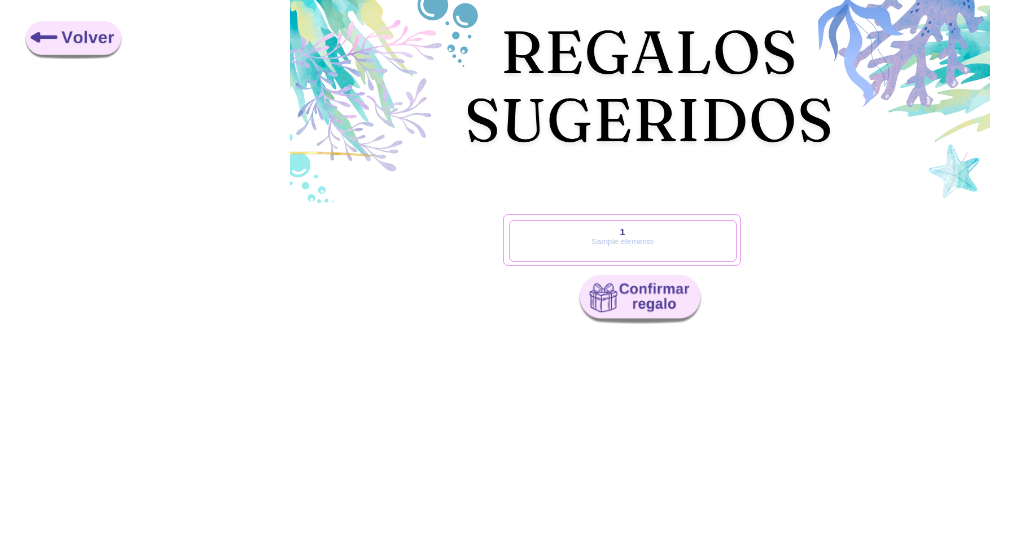
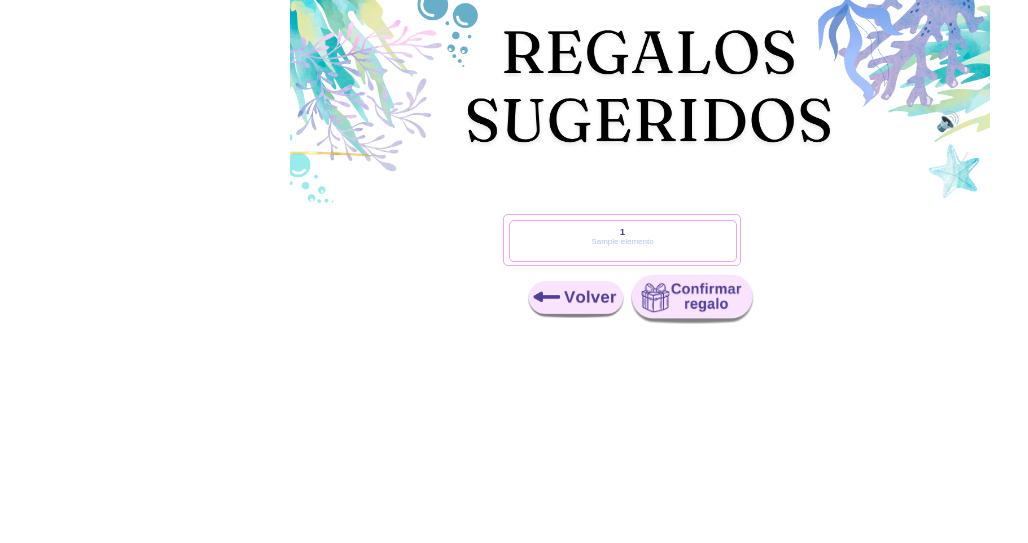
Before and after one commit to AlbertSayos/babyshower, a Flask app: template templates/regalos.html in a window 1280 px wide. Shown: the top 543 px of the page, without its empty margins (0-1028 px from the left). Run offline with Flask 3, Linux system fonts and the light colour scheme; the template is opened without the code that fills it: most values are stand-ins (such as "Sample title", 1, 10 or a date in 2020).

Commit message:
musica y css

```diff
--- a/static/css/style.css
+++ b/static/css/style.css
@@ -184,6 +184,7 @@ body, html {
 .musica{
   width: 100%;
   max-width: 700px;
+  top: 15%;
   position: fixed;
   display: flex;
   flex-direction: row;
--- a/static/css/styleregalo.css
+++ b/static/css/styleregalo.css
@@ -242,3 +242,22 @@ body, html {
     width: 15%;
     cursor: pointer;
 }
+
+.musica{
+    width: 100%;
+    max-width: 700px;
+    top: 10%;
+    position: fixed;
+    display: flex;
+    flex-direction: row;
+    justify-content: flex-end;
+    flex-wrap: nowrap;
+
+  }
+
+  .mutear{
+    background-color: transparent;
+      border: none;
+      padding: 30px;
+      font-size: larger;
+  }
--- a/templates/regalos.html
+++ b/templates/regalos.html
@@ -56,16 +56,22 @@
                     {% endif %}
                 {% endfor %}
                 <div class="botonera">
+                    <img class="btn-volver" src="{{ url_for('static',filename='image/btn-volver.png')}}" onclick="volverAlHome()"></img>
                     <img class="btn-confirmar-regalo2" src="{{ url_for('static',filename='image/btn-confirmar-regalo.png')}}" onclick="enviarRegalos()">
                 </div>
             </div>
         <div class="img-regalo-debajo">
             <img src="{{ url_for('static',filename='image/regalos-sugeridos-debajo.png')}}">
         </div>
-        <!--<img class="btn-confirmar-regalo" src="{{ url_for('static',filename='image/btn-confirmar-regalo.png')}}"onclick="enviarRegalos()">-->
+        <!--<img class="btn-confirmar-regalo" src="{{ url_for('static',filename='image/btn-confirmar-regalo.png')}}"onclick="enviarRegalos()">
         <div class="menu">
             <img class="btn-volver" src="{{ url_for('static',filename='image/btn-volver.png')}}" onclick="volverAlHome()"></img>
-        </div>
+        </div>-->
+        <div class="musica">
+            <audio id="background-music" src="{{ url_for('static', filename='sound/musicaDeFondo.mp3') }}" autoplay loop></audio>
+
+            <button id="mute-button" class="mutear" onclick="toggleMute()">🔊</button>
+          </div>
     </div>
 <script>
     var listaDeRegalos = [];
@@ -122,7 +128,18 @@
         window.location.href = "/";
     }
 
+    function toggleMute() {
+        var music = document.getElementById('background-music');
+        var button = document.getElementById('mute-button');
 
+        if (music.muted) {
+            music.muted = false;
+            button.textContent = '🔊';
+        } else {
+            music.muted = true;
+            button.textContent = '🔇';
+        }
+    }
 
 
 </script>
```
